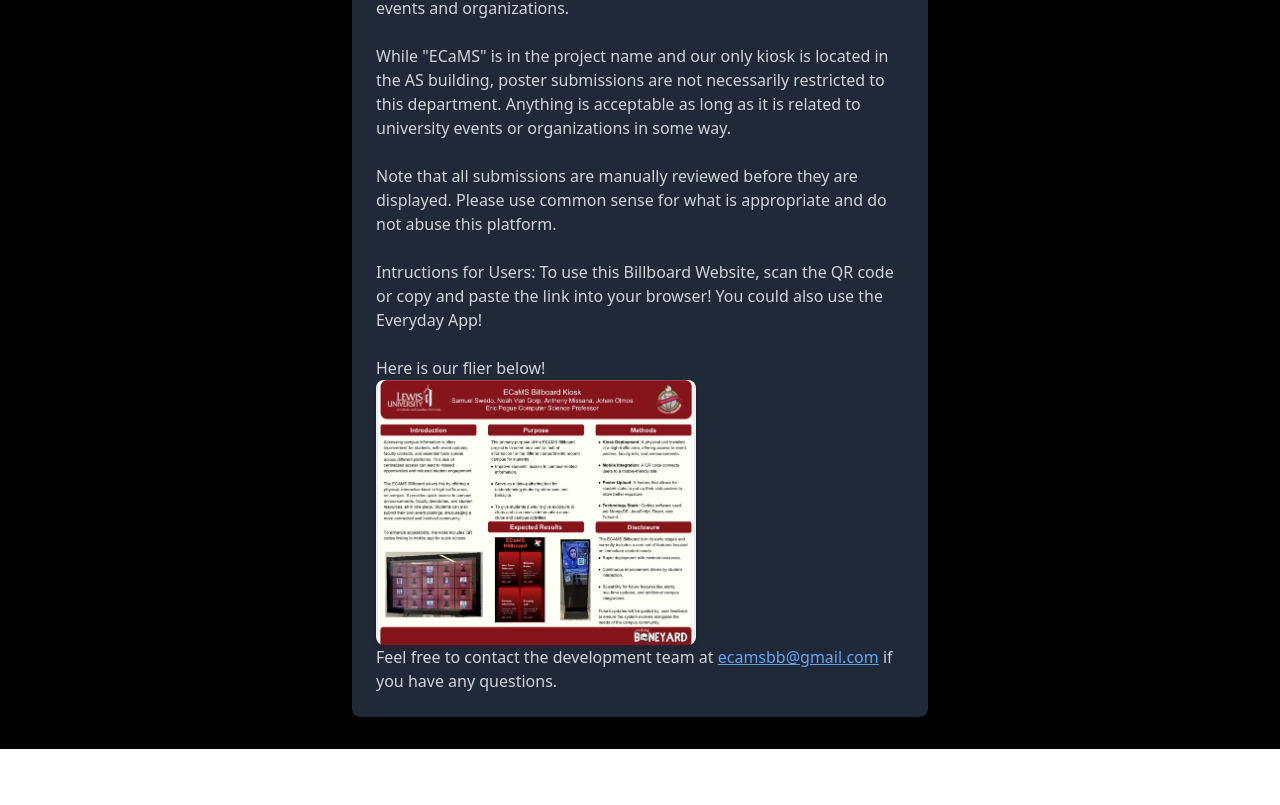
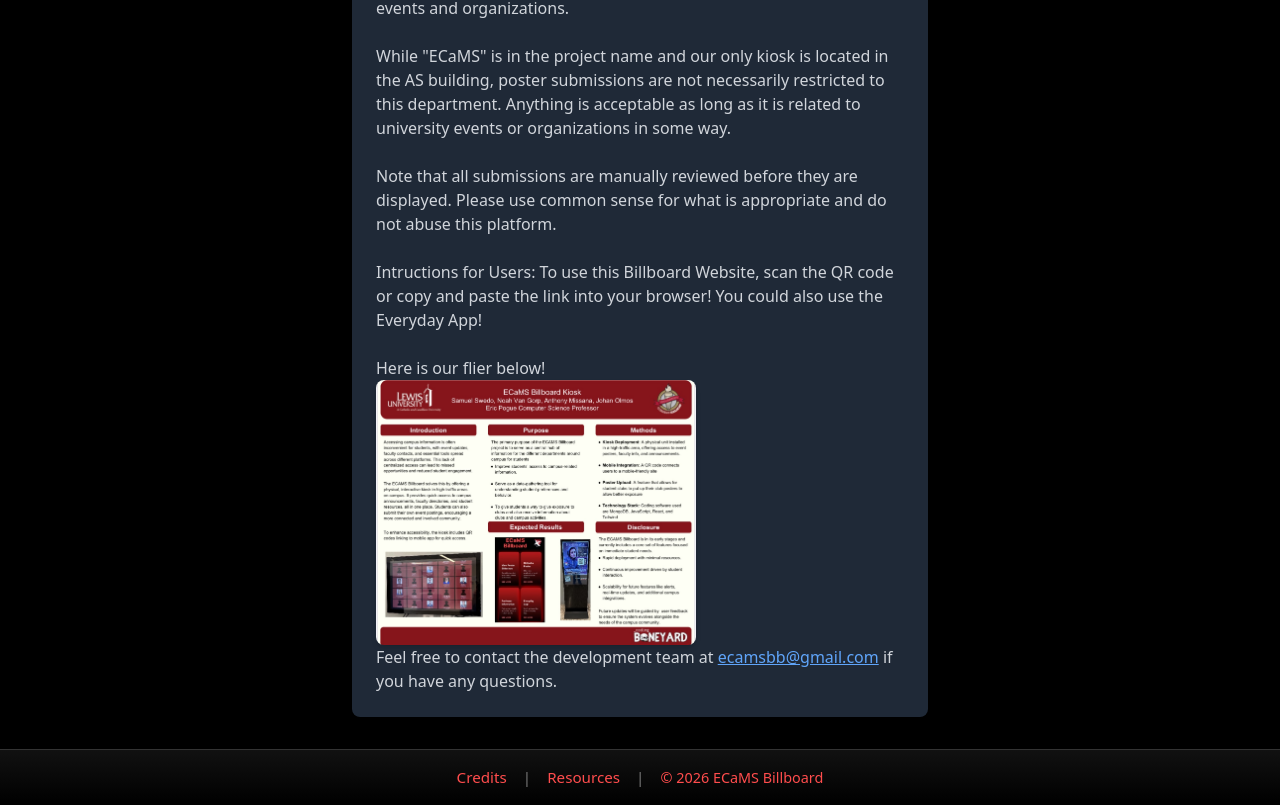
Before and after one commit to ECaMS-Billboard/ecams-billboard, a React (Create React App) app: page /ad in a window 1280 px wide. Shown: the part 301-1106 px from the top of the page. Before the commit the page ends 1050 px from the top, so only its background shows below. Built offline with nearby package versions, Linux system fonts and the light colour scheme; the HTML template or start-up script is replaced by a standard one.

Commit message:
Added Footer

```diff
--- a/src/App.js
+++ b/src/App.js
@@ -1,4 +1,6 @@
 import { BrowserRouter, Routes, Route } from 'react-router-dom';
+import Footer from "./components/Footer";
+
 
 import {
   AdminPanel, About, Credits, Home, Kiosk, ProfessorList, ProfessorProfile,
@@ -87,6 +89,7 @@ function App() {
         <Route path="/events" element={<Events />} />
         <Route path="/ad" element={<Ad />} />
       </Routes>
+      <Footer />
     </BrowserRouter>
   );
 }
--- /dev/null
+++ b/src/components/Footer.css
@@ -0,0 +1,35 @@
+.footer {
+  width: 100%;
+  background: linear-gradient(to top, #000, #111); /* subtle gradient */
+  padding: 16px 0;
+  display: flex;
+  justify-content: center;
+  border-top: 1px solid #333;
+}
+
+.footer-content {
+  display: flex;
+  align-items: center;
+  gap: 16px;
+  font-size: 0.95rem;
+}
+
+.footer-link {
+  color: #ff4d4d;
+  text-decoration: none;
+  transition: color 0.2s ease, transform 0.2s ease;
+}
+
+.footer-link:hover {
+  color: #ff9999;
+  transform: scale(1.05);
+}
+
+.footer-divider {
+  color: #777;
+}
+
+.footer-year {
+  color: #ff4d4d;
+  font-size: 0.9rem;
+}
--- /dev/null
+++ b/src/components/Footer.js
@@ -0,0 +1,20 @@
+import { Link } from "react-router-dom";
+import "./Footer.css";
+
+function Footer() {
+  return (
+    <footer className="footer">
+      <div className="footer-content">
+        <Link to="/credits" className="footer-link">Credits</Link>
+        <span className="footer-divider">|</span>
+        <Link to="/resources" className="footer-link">Resources</Link>
+        <span className="footer-divider">|</span>
+        <span className="footer-year">
+          &copy; {new Date().getFullYear()} ECaMS Billboard
+        </span>
+      </div>
+    </footer>
+  );
+}
+
+export default Footer;
--- a/src/components/Navigationbar.js
+++ b/src/components/Navigationbar.js
@@ -9,9 +9,9 @@ const navItems = [
   { name: 'Everyday App', path: '/everydayapp' },
   { name: 'Capstone', path: '/capstoneproducts' },
   { name: 'Events', path: '/events' },
-  { name: 'Resources', path: '/resources' },
+  //{ name: 'Resources', path: '/resources' },
   { name: 'About', path: '/about' },
-  { name: 'Credits', path: '/credits' },
+ // { name: 'Credits', path: '/credits' },
 ];
 
 export default function Navigationbar() {
```
Also changed, not shown: 1 other file (tests, documents, lock files or other folders).
